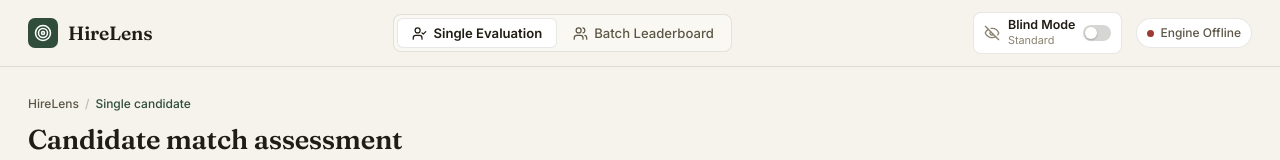
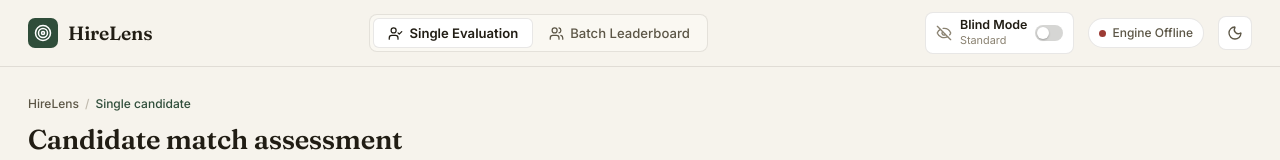
Before and after one commit to itsprabhmeet/HireLens.AI, a React (Vite) app in the folder frontend/: page / in a window 1280 px wide. Shown: the top 160 px of the page. Built offline with nearby package versions, Linux system fonts and the light colour scheme; no server answers.

Commit message:
feat(ui): add dark mode support and theme toggle button

```diff
--- a/frontend/index.html
+++ b/frontend/index.html
@@ -3,6 +3,17 @@
   <head>
     <meta charset="UTF-8" />
     <meta name="viewport" content="width=device-width, initial-scale=1.0" />
+    <script>
+      (function () {
+        try {
+          var stored = localStorage.getItem('hirelens-theme');
+          var theme = (stored === 'light' || stored === 'dark')
+            ? stored
+            : (window.matchMedia && window.matchMedia('(prefers-color-scheme: dark)').matches ? 'dark' : 'light');
+          document.documentElement.setAttribute('data-theme', theme);
+        } catch (e) {}
+      })();
+    </script>
     <title>HireLens — Candidate Match Assessment</title>
     <meta name="description" content="Screen resumes against a job description, see the match breakdown, and get interview questions for the gaps." />
     <link rel="preconnect" href="https://fonts.googleapis.com">
--- a/frontend/src/App.jsx
+++ b/frontend/src/App.jsx
@@ -33,6 +33,26 @@ export default function App() {
   const [blindMode, setBlindMode] = useState(false);
   const [backendStatus, setBackendStatus] = useState(false);
   const [backendChecked, setBackendChecked] = useState(false);
+
+  // Theme (light/dark) — initial value is set synchronously in index.html to avoid a flash
+  const [theme, setTheme] = useState(() => {
+    if (typeof document !== 'undefined') {
+      const current = document.documentElement.getAttribute('data-theme');
+      if (current === 'light' || current === 'dark') return current;
+    }
+    return 'light';
+  });
+
+  useEffect(() => {
+    document.documentElement.setAttribute('data-theme', theme);
+    try {
+      localStorage.setItem('hirelens-theme', theme);
+    } catch {
+      // ignore
+    }
+  }, [theme]);
+
+  const toggleTheme = () => setTheme((t) => (t === 'dark' ? 'light' : 'dark'));
 
   // Job Description state (prefill with realistic Data Science JD)
   const [jdText, setJdText] = useState(JOB_DESCRIPTION_PRESETS[0].text);
@@ -233,6 +253,8 @@ export default function App() {
         setBlindMode={setBlindMode}
         backendStatus={backendStatus}
         backendChecked={backendChecked}
+        theme={theme}
+        onToggleTheme={toggleTheme}
       />
 
       {/* Workspace Sub-header */}
--- a/frontend/src/components/Navbar.jsx
+++ b/frontend/src/components/Navbar.jsx
@@ -1,5 +1,4 @@
-import React from 'react';
-import { Target, Users, UserCheck, ShieldCheck, EyeOff, CheckCircle2, Loader2, XCircle } from 'lucide-react';
+import { Target, Users, UserCheck, ShieldCheck, EyeOff, CheckCircle2, Loader2, XCircle, Sun, Moon } from 'lucide-react';
 
 export default function Navbar({
   mode,
@@ -8,6 +7,8 @@ export default function Navbar({
   setBlindMode,
   backendStatus,
   backendChecked,
+  theme,
+  onToggleTheme,
 }) {
   return (
     <header className="navbar-container">
@@ -90,6 +91,18 @@ export default function Navbar({
               </>
             )}
           </div>
+
+          {/* Theme Toggle */}
+          <button
+            type="button"
+            className="theme-toggle-btn"
+            onClick={onToggleTheme}
+            title={theme === 'dark' ? 'Switch to light mode' : 'Switch to dark mode'}
+            aria-label={theme === 'dark' ? 'Switch to light mode' : 'Switch to dark mode'}
+            id="toggle-theme"
+          >
+            {theme === 'dark' ? <Sun size={16} /> : <Moon size={16} />}
+          </button>
         </div>
       </div>
     </header>
--- a/frontend/src/components/ScoreGauge.jsx
+++ b/frontend/src/components/ScoreGauge.jsx
@@ -16,16 +16,16 @@ export default function ScoreGauge({
   // Determine score tier & colors
   let tierLabel = 'Low Match';
   let tierPillClass = 'pill-danger';
-  let strokeColor = '#9c3b34';
+  let strokeClass = 'gauge-progress-danger';
 
   if (score >= 75) {
     tierLabel = 'Strong Match';
     tierPillClass = 'pill-success';
-    strokeColor = '#2f6b3f';
+    strokeClass = 'gauge-progress-success';
   } else if (score >= 50) {
     tierLabel = 'Potential Match';
     tierPillClass = 'pill-warning';
-    strokeColor = '#9a6412';
+    strokeClass = 'gauge-progress-warning';
   }
 
   // Normalize subscore percentages (handles both 0-1 ratio and already scaled 0-100 values)
@@ -64,7 +64,7 @@ export default function ScoreGauge({
 
             {/* Value Progress Ring */}
             <circle
-              className="gauge-progress"
+              className={`gauge-progress ${strokeClass}`}
               cx="100"
               cy="100"
               r={radius}
@@ -74,7 +74,6 @@ export default function ScoreGauge({
               strokeDashoffset={strokeDashoffset}
               strokeLinecap="round"
               transform="rotate(-90 100 100)"
-              stroke={strokeColor}
             />
           </svg>
 
--- a/frontend/src/index.css
+++ b/frontend/src/index.css
@@ -61,10 +61,79 @@
   --shadow-lg: 0 12px 30px rgba(30, 26, 16, 0.10);
   --shadow-dock: 0 2px 12px rgba(30, 26, 16, 0.06);
 
+  /* Ink-tinted overlays (progress tracks, gauge rings, scrollbar) — flip in dark mode */
+  --track-bg: rgba(30, 26, 16, 0.08);
+  --scrollbar-thumb: rgba(30, 26, 16, 0.15);
+  --scrollbar-thumb-hover: rgba(30, 26, 16, 0.25);
+  --scrim: rgba(20, 17, 10, 0.4);
+  --scrim-strong: rgba(20, 17, 10, 0.45);
+
   /* Transitions */
   --transition-fast: 0.15s ease;
   --transition-normal: 0.2s ease;
   --transition-smooth: 0.25s ease;
+
+  color-scheme: light;
+}
+
+/* ==========================================================================
+   Dark Mode — same system, inverted surfaces, brightened accents for contrast
+   ========================================================================== */
+:root[data-theme='dark'] {
+  --bg-canvas: #16150f;
+  --bg-surface: #1d1c15;
+  --bg-surface-elevated: #211f18;
+  --bg-card: #1d1c15;
+  --bg-card-hover: #26241a;
+  --bg-card-active: #2d2b1f;
+  --bg-subtle: #201f18;
+
+  --border-subtle: rgba(243, 241, 232, 0.09);
+  --border-medium: rgba(243, 241, 232, 0.16);
+  --border-focus: rgba(111, 184, 141, 0.5);
+
+  --accent: #6fb88d;
+  --accent-hover: #85c8a0;
+  --accent-soft-bg: rgba(111, 184, 141, 0.14);
+  --accent-soft-border: rgba(111, 184, 141, 0.34);
+
+  --accent-secondary: #d68f5f;
+  --accent-secondary-soft-bg: rgba(214, 143, 95, 0.14);
+  --accent-secondary-soft-border: rgba(214, 143, 95, 0.32);
+
+  --color-teal: #74b0b8;
+  --color-teal-soft-bg: rgba(116, 176, 184, 0.14);
+  --color-teal-soft-border: rgba(116, 176, 184, 0.32);
+
+  --color-success: #6fb88d;
+  --color-success-bg: rgba(111, 184, 141, 0.14);
+  --color-success-border: rgba(111, 184, 141, 0.32);
+
+  --color-warning: #d9a94f;
+  --color-warning-bg: rgba(217, 169, 79, 0.14);
+  --color-warning-border: rgba(217, 169, 79, 0.32);
+
+  --color-danger: #d98077;
+  --color-danger-bg: rgba(217, 128, 119, 0.14);
+  --color-danger-border: rgba(217, 128, 119, 0.32);
+
+  --text-primary: #f2efe4;
+  --text-secondary: #b9b3a0;
+  --text-muted: #837e6c;
+  --text-faint: #56513f;
+
+  --shadow-sm: 0 1px 2px rgba(0, 0, 0, 0.3);
+  --shadow-md: 0 4px 16px rgba(0, 0, 0, 0.35);
+  --shadow-lg: 0 12px 32px rgba(0, 0, 0, 0.45);
+  --shadow-dock: 0 2px 14px rgba(0, 0, 0, 0.32);
+
+  --track-bg: rgba(243, 241, 232, 0.09);
+  --scrollbar-thumb: rgba(243, 241, 232, 0.14);
+  --scrollbar-thumb-hover: rgba(243, 241, 232, 0.22);
+  --scrim: rgba(0, 0, 0, 0.5);
+  --scrim-strong: rgba(0, 0, 0, 0.6);
+
+  color-scheme: dark;
 }
 
 /* Reset & Global Base */
@@ -83,6 +152,7 @@ html, body {
   -moz-osx-font-smoothing: grayscale;
   line-height: 1.5;
   overflow-x: hidden;
+  transition: background-color var(--transition-normal), color var(--transition-normal);
 }
 
 #root {
@@ -521,6 +591,28 @@ textarea::placeholder, input[type="text"]::placeholder {
   transform: translateX(12px);
 }
 
+/* Theme Toggle */
+.theme-toggle-btn {
+  display: flex;
+  align-items: center;
+  justify-content: center;
+  width: 34px;
+  height: 34px;
+  flex-shrink: 0;
+  border-radius: 8px;
+  border: 1px solid var(--border-subtle);
+  background: var(--bg-surface);
+  color: var(--text-secondary);
+  cursor: pointer;
+  transition: all var(--transition-fast);
+}
+
+.theme-toggle-btn:hover {
+  color: var(--text-primary);
+  border-color: var(--border-medium);
+  background: var(--bg-card-hover);
+}
+
 /* Server status pill */
 .server-status-pill {
   display: flex;
@@ -1358,12 +1450,16 @@ textarea::placeholder, input[type="text"]::placeholder {
 }
 
 .gauge-track {
-  stroke: rgba(30, 26, 16, 0.08);
+  stroke: var(--track-bg);
 }
 
 .gauge-progress {
-  transition: stroke-dashoffset 1s cubic-bezier(0.16, 1, 0.3, 1);
-}
+  transition: stroke-dashoffset 1s cubic-bezier(0.16, 1, 0.3, 1), stroke 0.2s ease;
+}
+
+.gauge-progress-success { stroke: var(--color-success); }
+.gauge-progress-warning { stroke: var(--color-warning); }
+.gauge-progress-danger { stroke: var(--color-danger); }
 
 .gauge-center-content {
   position: absolute;
@@ -1492,7 +1588,7 @@ textarea::placeholder, input[type="text"]::placeholder {
 
 .subscore-progress-bar {
   height: 6px;
-  background: rgba(30, 26, 16, 0.08);
+  background: var(--track-bg);
   border-radius: 4px;
   overflow: hidden;
 }
@@ -1749,7 +1845,7 @@ textarea::placeholder, input[type="text"]::placeholder {
 
 .coverage-bar {
   height: 7px;
-  background: rgba(30, 26, 16, 0.08);
+  background: var(--track-bg);
   border-radius: 4px;
   overflow: hidden;
 }
@@ -1806,7 +1902,7 @@ textarea::placeholder, input[type="text"]::placeholder {
 
 .category-progress-track {
   height: 4px;
-  background: rgba(30, 26, 16, 0.08);
+  background: var(--track-bg);
   border-radius: 2px;
   overflow: hidden;
 }
@@ -2217,7 +2313,7 @@ textarea::placeholder, input[type="text"]::placeholder {
 
 .score-mini-bar {
   height: 5px;
-  background: rgba(30, 26, 16, 0.08);
+  background: var(--track-bg);
   border-radius: 3px;
   overflow: hidden;
 }
@@ -2272,7 +2368,7 @@ textarea::placeholder, input[type="text"]::placeholder {
 .drawer-backdrop {
   position: fixed;
   inset: 0;
-  background: rgba(20, 17, 10, 0.4);
+  background: var(--scrim);
   z-index: 200;
   display: flex;
   justify-content: flex-end;
@@ -2376,7 +2472,7 @@ textarea::placeholder, input[type="text"]::placeholder {
 .modal-backdrop {
   position: fixed;
   inset: 0;
-  background: rgba(20, 17, 10, 0.45);
+  background: var(--scrim-strong);
   z-index: 300;
   display: flex;
   align-items: center;
@@ -2529,12 +2625,12 @@ textarea::placeholder, input[type="text"]::placeholder {
 }
 
 ::-webkit-scrollbar-thumb {
-  background: rgba(30, 26, 16, 0.15);
+  background: var(--scrollbar-thumb);
   border-radius: 4px;
 }
 
 ::-webkit-scrollbar-thumb:hover {
-  background: rgba(30, 26, 16, 0.25);
+  background: var(--scrollbar-thumb-hover);
 }
 
 /* ==========================================================================
```
